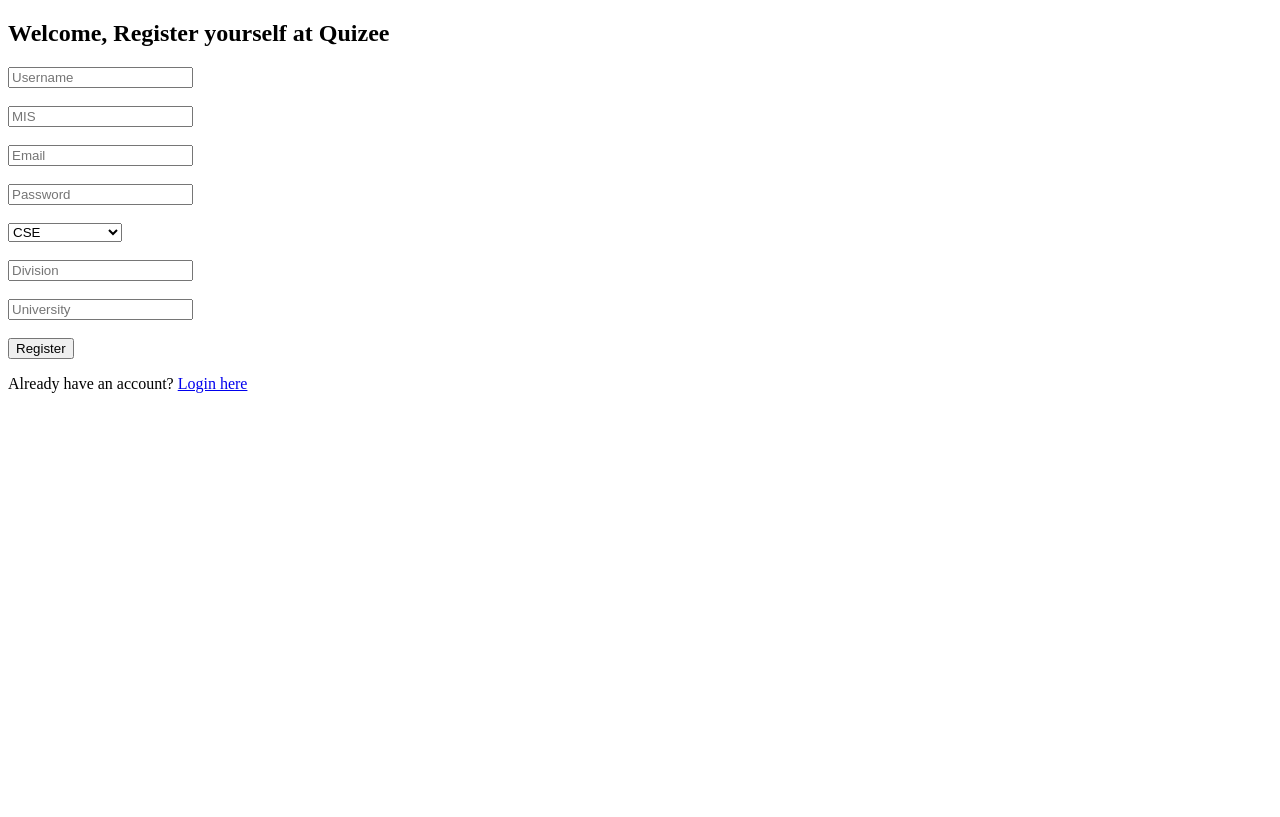
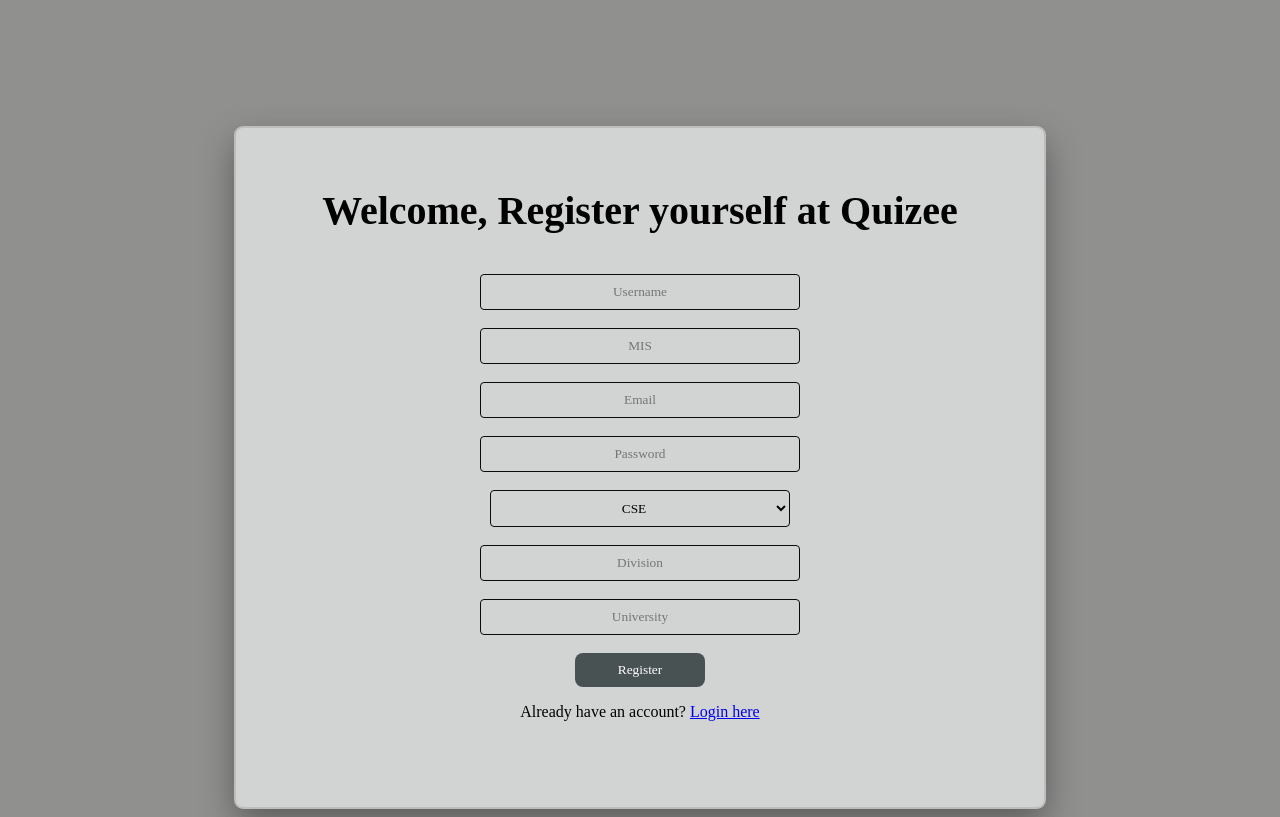
Before and after one commit to Darshana0906/Quizee, a PHP site: page /student/register.php in a window 1280 px wide. Before the commit the page ends 393 px from the top, so only its background shows below. Run offline with PHP 8.4, Linux system fonts and the light colour scheme; a stand-in replaces the project's code that opens the database connection.

Commit message:
css for login and register page are added

```diff
--- a/css/loginpage.css
+++ b/css/loginpage.css
@@ -1,8 +1,43 @@
 * {
-    background-color: rgb(255, 255, 255);
+    font-family: pliant;
+    text-align: center;
+    background-color: #90908f;
+}
+
+.login {
+    margin-right: auto;
+    margin-left: auto;
+    margin-top:10%;
+    text-align: center;
+    width: 64%;
+    background-color: #d2d3d3;
+    padding-top: 1.5%;
+    padding-bottom: 5.5%;
+    padding-left: auto;
+    padding-right: auto;
+    border-radius: 9px;
+    box-shadow: 0px 15px 35px rgba(0,0,0,0.35);
+    border: 2px solid #bdbdbd;
 }
 h3{
-    margin: auto;
-    text-align: center;
-
+    font-size: 250%;
 }
+h3, p, input, button, form, a{
+    background: transparent;
+}
+input, select {
+    width: 37%;
+    padding: 9px;
+    border: 1px solid #0b0b0b;
+    border-radius: 4px;
+    background-color: #d2d3d3;
+}
+button {
+    width: 16%;
+    padding: 9px;
+    border: none;
+    border-radius: 8px;
+    background: #485252;
+    color: white;
+    cursor: pointer;
+}
--- a/student/login.php
+++ b/student/login.php
@@ -52,18 +52,21 @@
 
 </head>
 <body>
-    <h2> Login and get Started </h2>
+    <div class = "login">
+        <h3>Student Login</h3>
         <?php if(!empty($success)){ ?>
             <p style="color:green;"><?php echo htmlspecialchars($success); ?></p>
         <?php }?>
         <?php if(!empty($error)){ ?>
             <p style="color:red;"><?php echo htmlspecialchars($error); ?></p>
         <?php }?>
+
         <form method='POST' action="login.php">
             <input type="text" name="username" placeholder="Username" required><br><br>
             <input type="password" name="password" placeholder="Password" requied><br><br>
             <button type="submit" name="login">Login</button>
         </form>
         <p> Do not have an account? <a href="register.php">Register</a></p>
+    </div>
 </body>
 </html>
--- a/student/register.php
+++ b/student/register.php
@@ -47,9 +47,11 @@
     <meta charset="UTF-8">
     <meta name="viewport" content="width=device-width, initial-scale=1.0">
     <title>Register</title>
+    <link rel ="stylesheet" href ="../css/loginpage.css">
 </head>
 <body>
-    <h2>Welcome, Register yourself at Quizee</h2>
+    <div class = "login">
+        <h3>Welcome, Register yourself at Quizee</h3>
         <?php if(!empty($error)){ ?>
             <p style="color:red;"><?php echo htmlspecialchars($error); ?></p>
         <?php }?>
@@ -72,5 +74,6 @@
         <button type="submit" name="register">Register</button>
         </form>
         <p> Already have an account? <a href="login.php">Login here</a></p>
+    </div>
 </body>
 </html>
--- a/teacher/login.php
+++ b/teacher/login.php
@@ -62,6 +62,7 @@ if ($_SERVER["REQUEST_METHOD"] == "POST"){
 
 </head>
 <body>
+    <div class = "login">
         <h3>Teacher Login</h3>
 
         <?php if(!empty($error)){ ?>
@@ -79,9 +80,9 @@ if ($_SERVER["REQUEST_METHOD"] == "POST"){
         <button type="submit" name="login">Login</button>
 
         </form>
-    <p>Don't have an account?
+        <p>Do not have an account?
             <a href="register.php">Register</a>
         </p>
-
+    </div>
 </body>
 </html>
--- a/teacher/register.php
+++ b/teacher/register.php
@@ -45,9 +45,11 @@
     <meta charset="UTF-8">
     <meta name="viewport" content="width=device-width, initial-scale=1.0">
     <title>Register</title>
+    <link rel ="stylesheet" href ="../css/loginpage.css">
 </head>
 <body>
-    <h2>Welcome, Register yourself at Quizee</h2>
+    <div class = "login">
+        <h3>Welcome, Register yourself at Quizee</h3>
         <?php if(!empty($error)){ ?>
             <p style="color:red;"><?php echo htmlspecialchars($error); ?></p>
         <?php }?>
@@ -60,5 +62,6 @@
         <button type="submit" name="register">Register</button>
         </form>
         <p> Already have an account? <a href="login.php">Login here</a></p>
+    </div>
 </body>
 </html>
```
Lines whose indentation alone changed are shown as unchanged.
